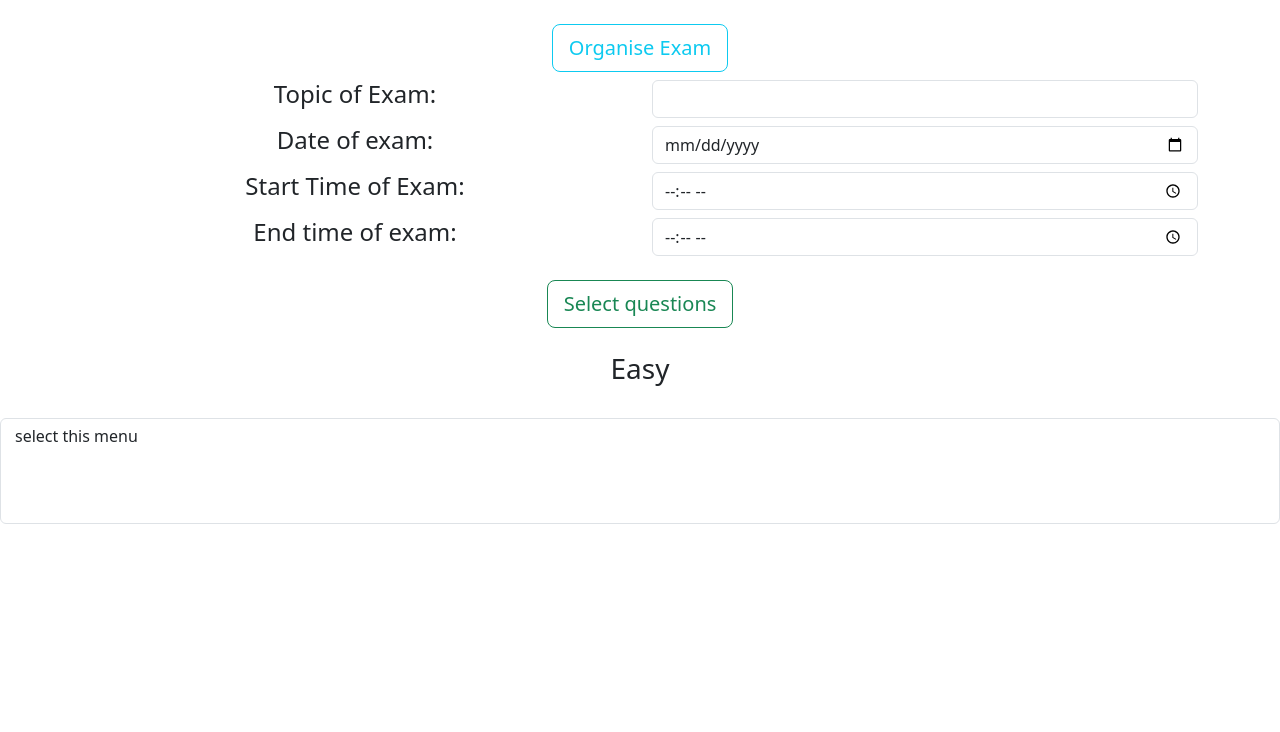
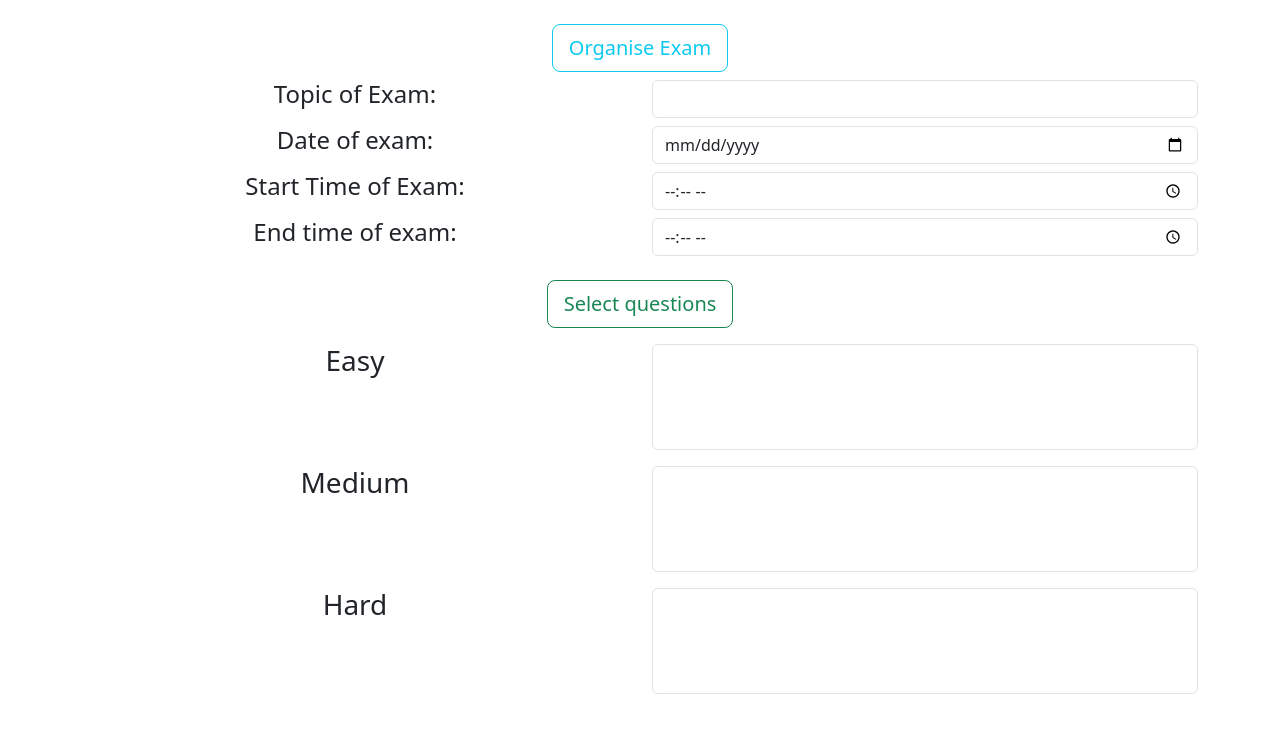
Before and after one commit to Sporty9Coder/Web_project, a website: page Internship_assgn/dash-teacher.html in a window 1280 px wide. Drawn offline with nearby package versions, Linux system fonts and the light colour scheme.

Commit message:
Internship

```diff
--- a/Internship_assgn/dash-teacher.html
+++ b/Internship_assgn/dash-teacher.html
@@ -10,6 +10,9 @@
         var module=angular.module("myModule",[]);
       module.controller("myController",function($scope,$http)
       {
+        $scope.selectedQuestionEasy={};
+        $scope.selectedQuestionMedium={};
+        $scope.selectedQuestionHard={};
         $scope.getQuestions=function()
         {
             // alert("hello");
@@ -17,7 +20,7 @@
             $http.get(url).then(done,fail);
             function done(response)
             {
-                alert(JSON.stringify(response.data));
+                // alert(JSON.stringify(response.data));
                 $scope.questionJsonArray=response.data;
             }
             function fail(response)
@@ -68,10 +71,42 @@
         </div>
         <br>
         <button type="button" class="btn btn-outline-success btn-lg" ng-click="getQuestions();">Select questions</button>
-        <br><br><h3>Easy</h3><br>
-        <select class="form-select" multiple aria-label="Multiple select example" ng-options="obj.ques for obj in questionJsonArray">
-            <option >select this menu</option>
-        </select>
+        <div class="container mt-3">
+            <div class="row">
+                <div class="col-md-6">
+                    <h3>Easy</h3>
+                </div>
+                <div class="col-md-6">
+                    <select class="form-select" multiple aria-label="Multiple select example" ng-options="obj.ques for obj in questionJsonArray[0]" ng-model="selectedQuestionEasy">
+                        <option >select this menu</option>
+                    </select>
+                </div>
+            </div>
+        </div>
+        <div class="container mt-3">
+            <div class="row">
+                <div class="col-md-6">
+                    <h3>Medium</h3>
+                </div>
+                <div class="col-md-6">
+                    <select class="form-select" multiple aria-label="Multiple select example" ng-options="obj.ques for obj in questionJsonArray[1]" ng-model="selectedQuestionMedium">
+                        <option >select this menu</option>
+                    </select>
+                </div>
+            </div>
+        </div>
+        <div class="container mt-3">
+            <div class="row">
+                <div class="col-md-6">
+                    <h3>Hard</h3>
+                </div>
+                <div class="col-md-6">
+                    <select class="form-select" multiple aria-label="Multiple select example" ng-options="obj.ques for obj in questionJsonArray[2]" ng-model="selectedQuestionHard">
+                        <option >select this menu</option>
+                    </select>
+                </div>
+            </div>
+        </div>
     </center>
     <script src="https://cdn.jsdelivr.net/npm/bootstrap@5.3.2/dist/js/bootstrap.bundle.min.js" integrity="sha384-C6RzsynM9kWDrMNeT87bh95OGNyZPhcTNXj1NW7RuBCsyN/o0jlpcV8Qyq46cDfL" crossorigin="anonymous"></script>
   </body>
--- a/serverinternship.js
+++ b/serverinternship.js
@@ -196,7 +196,7 @@ app.get("/get-questions",function(req,resp)
         {
             // console.log(resultJson);
             questionArray[2]=resultJson;
-            // console.log(questionArray);
+            console.log(questionArray);
             resp.send(questionArray);
             // console.log(questionArray);
         }
```
